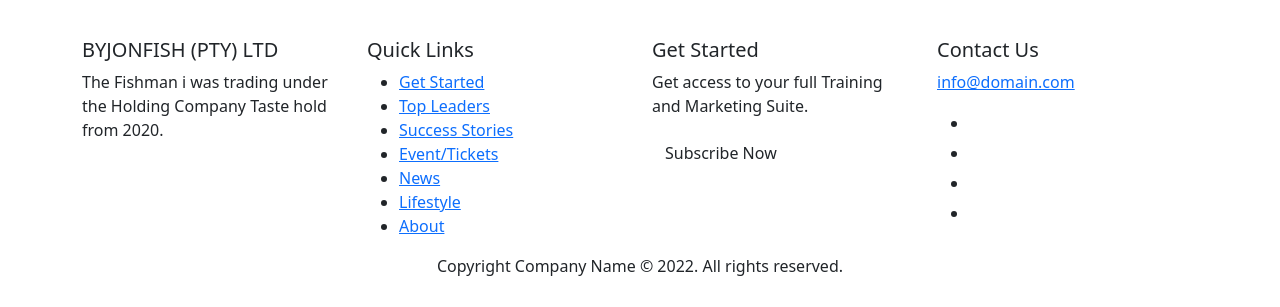
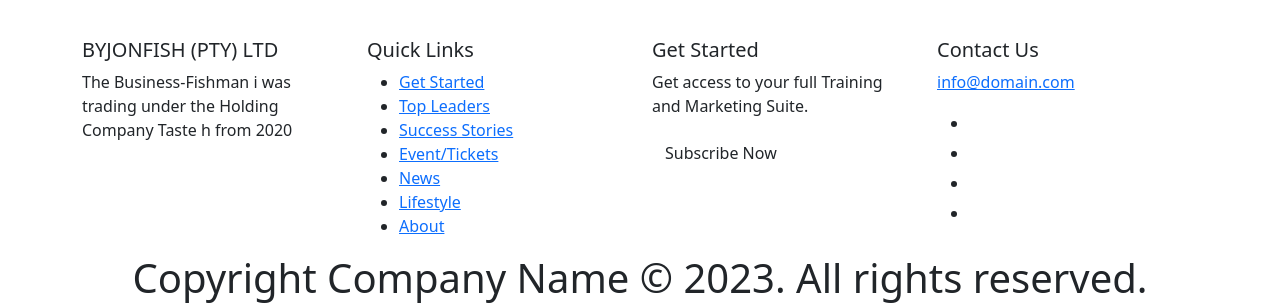
Before and after one commit to brucemorakane/bruce.server, a React (Create React App) app in the folder frontend/: page / in a window 1280 px wide. Shown: the part 1079-1386 px from the top of the page. Built offline with nearby package versions, Linux system fonts and the light colour scheme.

Commit message:
added everythings is fine

```diff
--- a/frontend/src/Components/Footer.jsx
+++ b/frontend/src/Components/Footer.jsx
@@ -11,7 +11,7 @@ const Footer = () => {
 <div className="col-xs-12 col-sm-6 col-md-3">
 <div className="widget subscribe no-box">
 <h5 className="widget-title">BYJONFISH (PTY) LTD<span></span></h5>
-<p>The Fishman i was trading under the Holding Company Taste hold from 2020.</p>
+<p>The Business-Fishman i was trading under the Holding Company Taste h from 2020</p>
 </div>
 </div>
 
@@ -75,7 +75,7 @@ const Footer = () => {
 <div className="container">
 <div className="row">
 <div className="col-md-12 text-center">
-<p>Copyright Company Name © 2022. All rights reserved.</p>
+<h1>Copyright Company Name © 2023. All rights reserved.</h1>
 </div>
 </div>
 </div>
```
